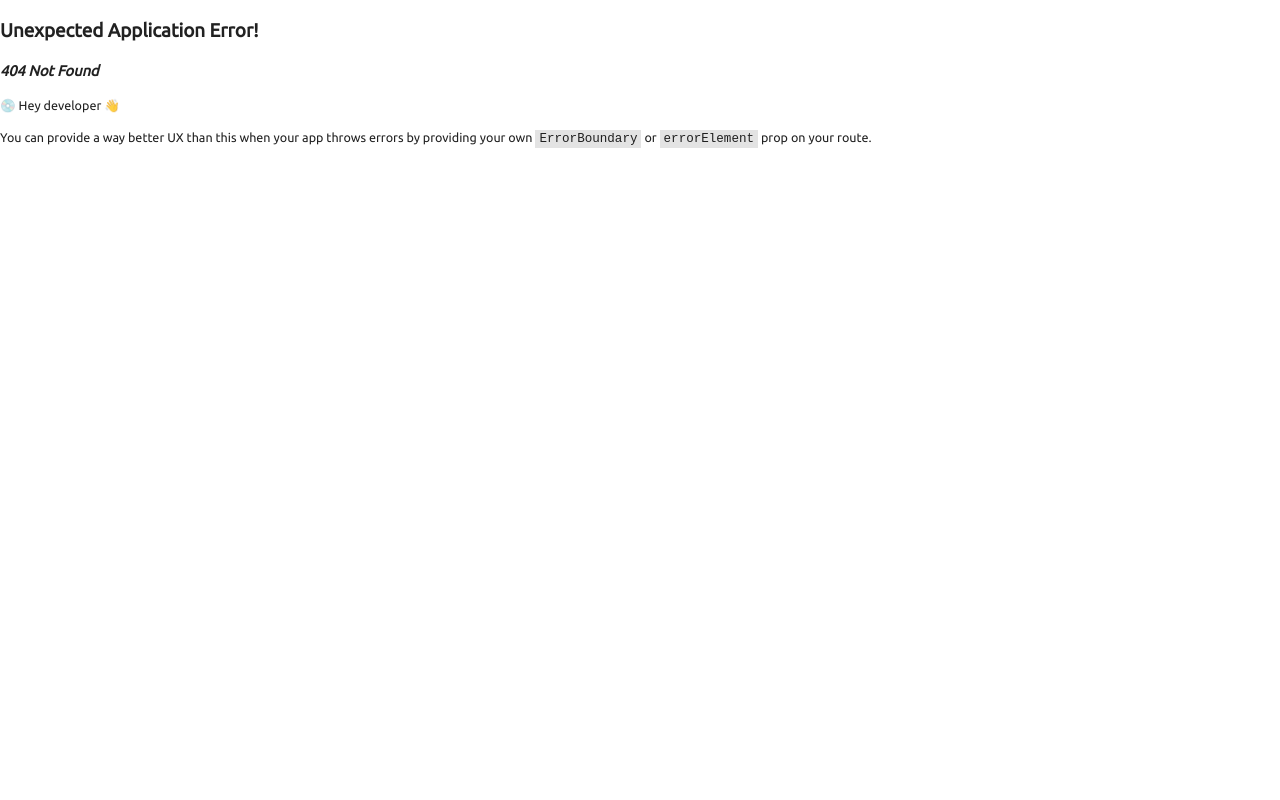
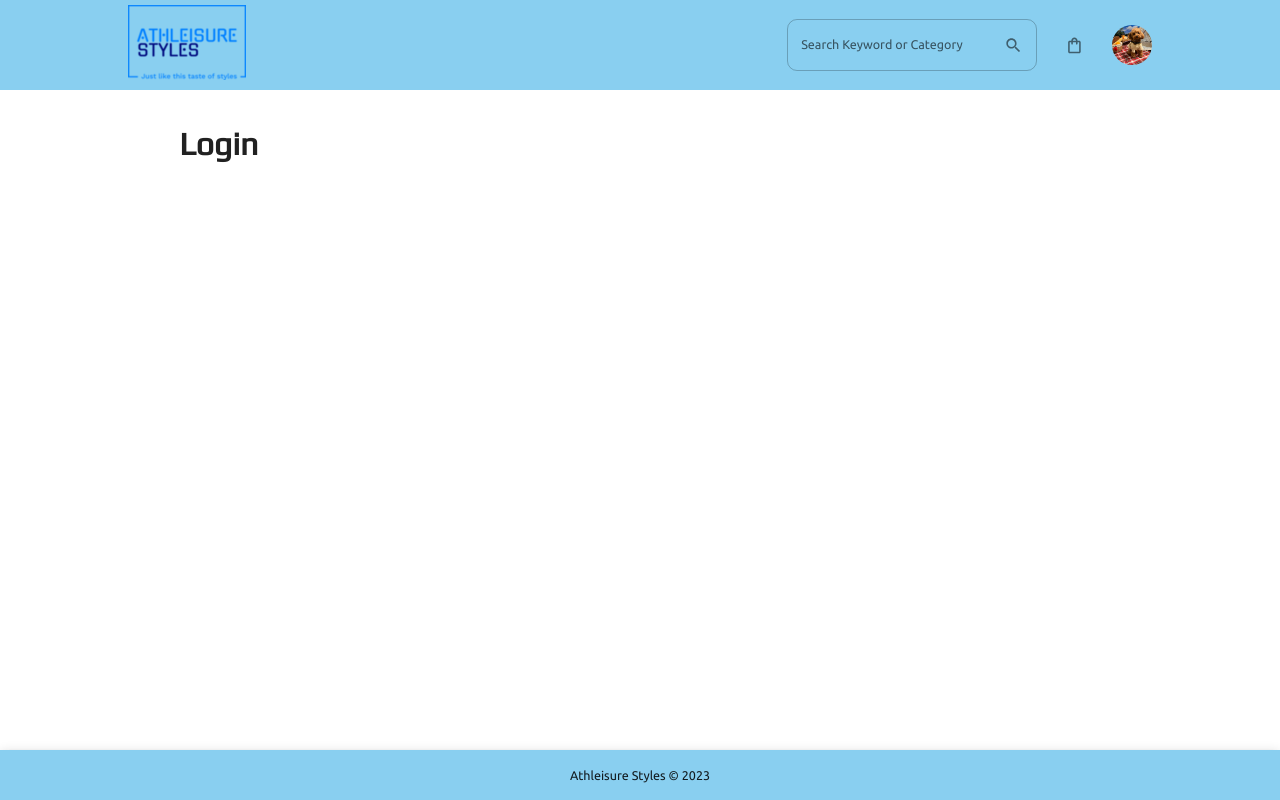
Before and after one commit to sahoooii/MERN_AthleisureStyles, a React (Create React App) app in the folder frontend/: page /login in a window 1280 px wide. Before the commit this address had no page. Built offline with nearby package versions, Linux system fonts and the light colour scheme.

Commit message:
Creating login form

```diff
--- /dev/null
+++ b/frontend/src/components/auth/FormContainer.jsx
@@ -0,0 +1,18 @@
+import React from 'react';
+import { Grid, Box, Stack } from '@mui/material';
+
+const FormContainer = ({ children }) => {
+	return (
+		<Box width='80%' m='0 auto'>
+			{/* <Stack spacing={2}> */}
+				<Grid container>
+					<Grid item xs={12} md={6}>
+						{children}
+					</Grid>
+				</Grid>
+			{/* </Stack> */}
+		</Box>
+	);
+};
+
+export default FormContainer;
--- a/frontend/src/index.js
+++ b/frontend/src/index.js
@@ -16,6 +16,7 @@ import store from './store';
 import HomeScreen from './screens/HomeScreen';
 import ItemDetailsScreen from './screens/ItemDetailsScreen';
 import CartScreen from './screens/CartScreen';
+import LoginScreen from './screens/LoginScreen';
 
 const router = createBrowserRouter(
 	createRoutesFromElements(
@@ -23,6 +24,7 @@ const router = createBrowserRouter(
 			<Route index={true} path='/' element={<HomeScreen />} />
 			<Route path='/item/:itemId' element={<ItemDetailsScreen />} />
 			<Route path='/cart' element={<CartScreen />} />
+			<Route path='/login' element={<LoginScreen />} />
 		</Route>
 	)
 );
--- /dev/null
+++ b/frontend/src/screens/LoginScreen.jsx
@@ -0,0 +1,28 @@
+import React, { useState } from 'react';
+import { Formik, Form } from 'formik';
+import * as yup from 'yup';
+import { Link } from 'react-router-dom';
+import { Stack, Box, Grid, Typography } from '@mui/material';
+import FormContainer from '../components/auth/FormContainer';
+import FormTextField from '../components/FormUi/FormTextField';
+import SubmitButton from '../components/FormUi/SubmitButton';
+
+const LoginScreen = () => {
+	const [email, setEmail] = useState('');
+	const [password, setPassword] = useState('');
+
+	const submitHandler = (e) => {
+		e.preventDefault();
+		console.log('submit');
+	};
+
+	return (
+		<FormContainer>
+			<Typography fontSize='32px' fontWeight='bold' fontFamily='Play'>
+				Login
+			</Typography>
+		</FormContainer>
+	);
+};
+
+export default LoginScreen;
```
